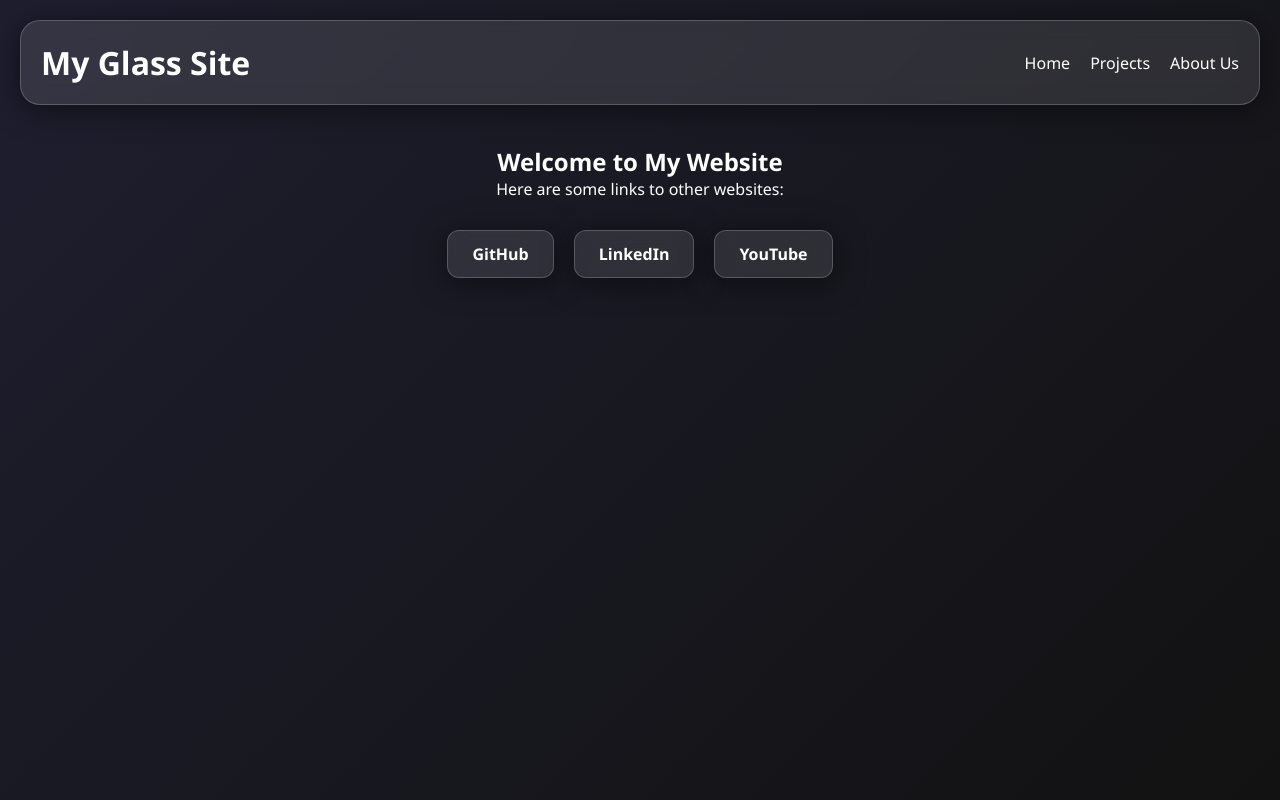
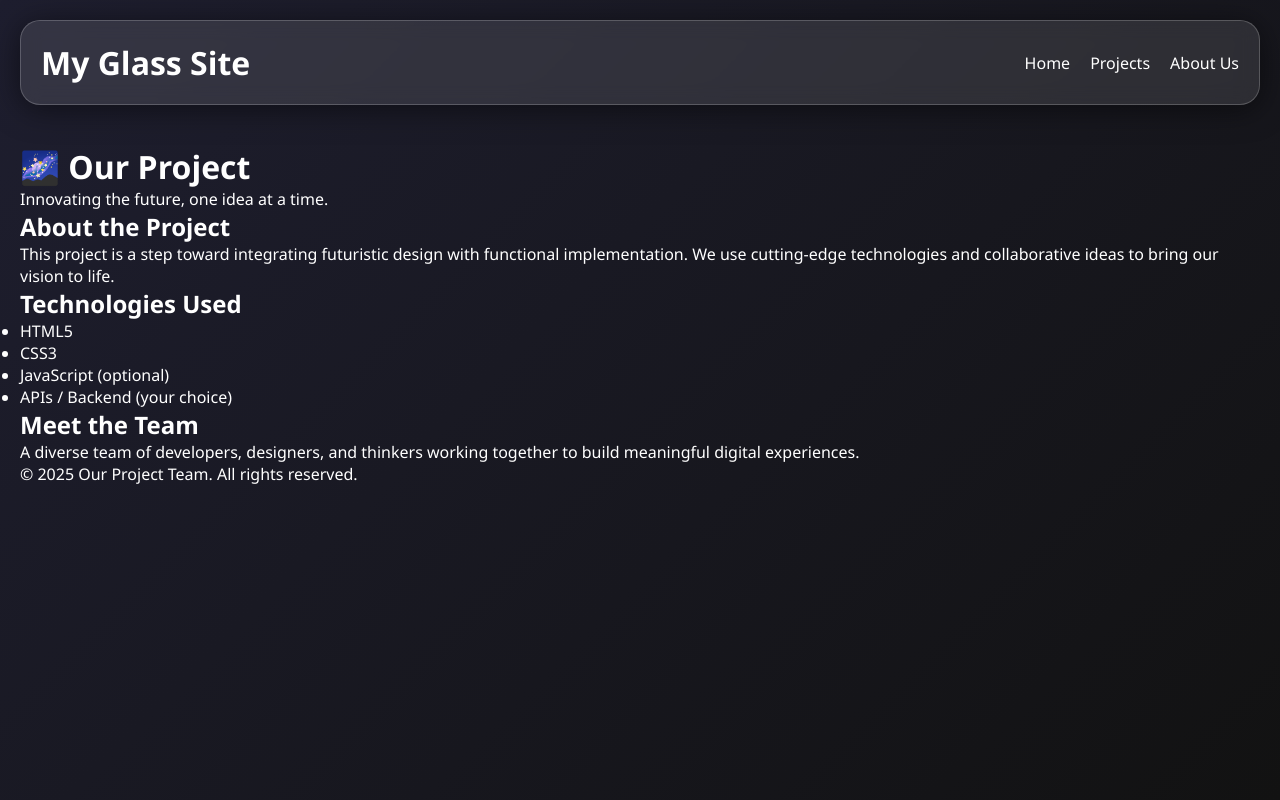
Before and after one commit to SanGalaxy/sanwor.github.io, a plain HTML site: page projects/index.html in a window 1280 px wide. Drawn offline with Linux system fonts and the light colour scheme.

Commit message:
Update index.html

```diff
--- a/projects/index.html
+++ b/projects/index.html
@@ -16,16 +16,39 @@
     </ul>
   </div>
 
-  <div class="content">
-    <h2>Welcome to My Website</h2>
-    <p>Here are some links to other websites:</p>
-    <div class="buttons">
-      <a href="https://github.com" target="_blank" class="glass button">GitHub</a>
-      <a href="https://linkedin.com" target="_blank" class="glass button">LinkedIn</a>
-      <a href="https://youtube.com" target="_blank" class="glass button">YouTube</a>
-    </div>
+  <div class="container">
+    <header>
+      <h1>🌌 Our Project</h1>
+      <p>Innovating the future, one idea at a time.</p>
+    </header>
+
+    <section class="card">
+      <h2>About the Project</h2>
+      <p>
+        This project is a step toward integrating futuristic design with functional implementation. We use cutting-edge technologies and collaborative ideas to bring our vision to life.
+      </p>
+    </section>
+
+    <section class="card">
+      <h2>Technologies Used</h2>
+      <ul>
+        <li>HTML5</li>
+        <li>CSS3</li>
+        <li>JavaScript (optional)</li>
+        <li>APIs / Backend (your choice)</li>
+      </ul>
+    </section>
+
+    <section class="card">
+      <h2>Meet the Team</h2>
+      <p>
+        A diverse team of developers, designers, and thinkers working together to build meaningful digital experiences.
+      </p>
+    </section>
+
+    <footer>
+      <p>© 2025 Our Project Team. All rights reserved.</p>
+    </footer>
   </div>
-
-  <script src="script.js"></script>
 </body>
 </html>
```
